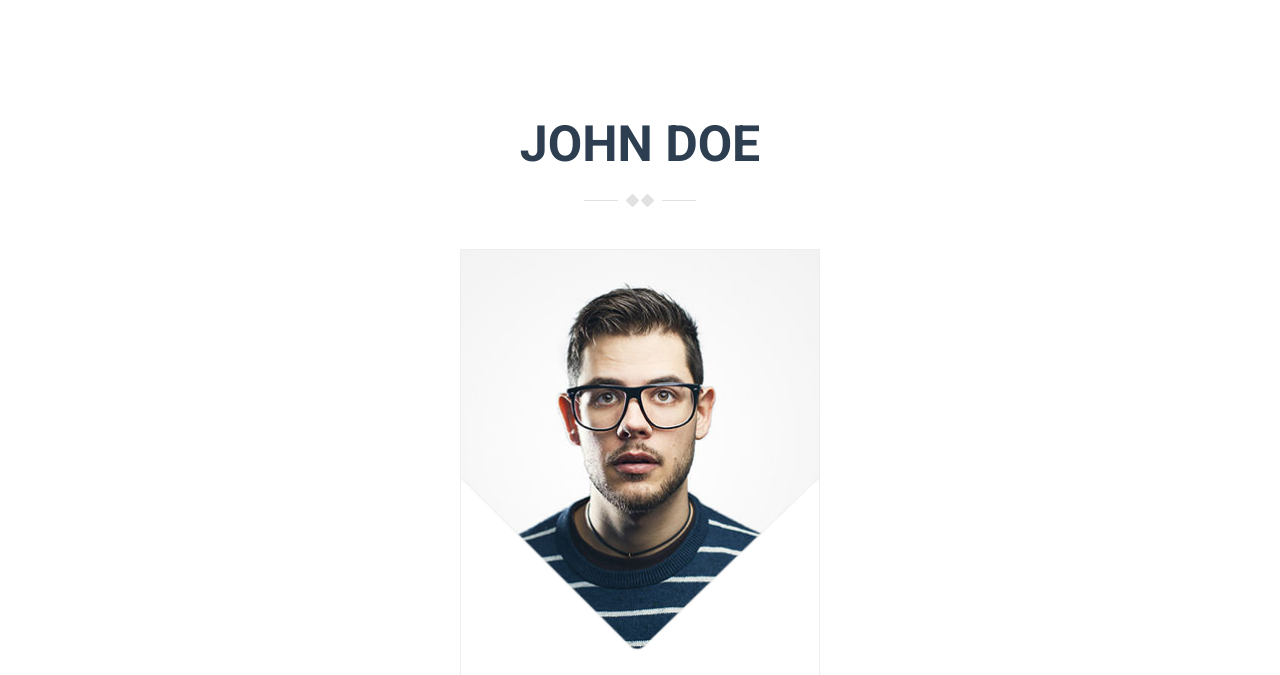
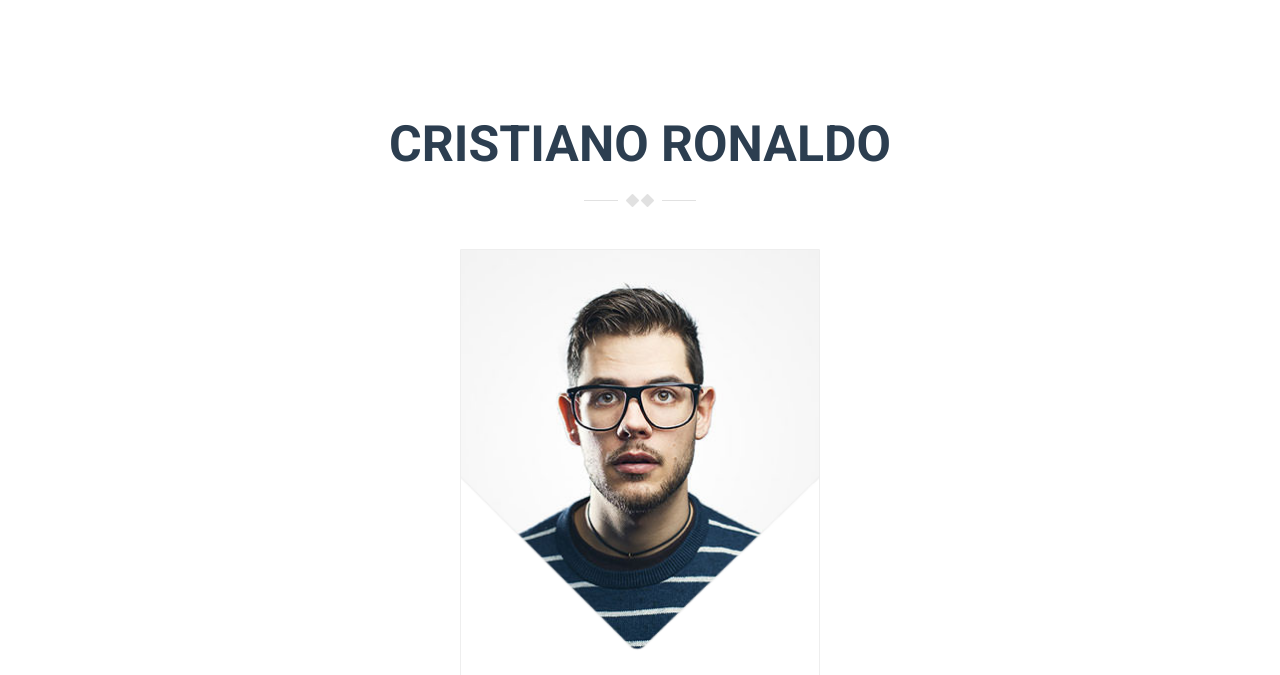
Before and after one commit to artjitt9611/2020M4_02_2, a plain HTML site: page mod-iamx/index.html in a window 1280 px wide. Shown: the part 63-738 px from the top of the page. Drawn offline with Linux system fonts and the light colour scheme; some packages are replaced by stand-ins of ours; a script that the page names is missing.

Commit message:
Edit name
Cristiano Ronaldo

```diff
--- a/mod-iamx/index.html
+++ b/mod-iamx/index.html
@@ -72,7 +72,7 @@
     <!-- About Section -->
     <section id="about" class="about-section section-padding">
       <div class="container">
-        <h2 class="section-title wow fadeInUp">John Doe</h2>
+        <h2 class="section-title wow fadeInUp">Cristiano Ronaldo</h2>
 
         <div class="row">
 
```
